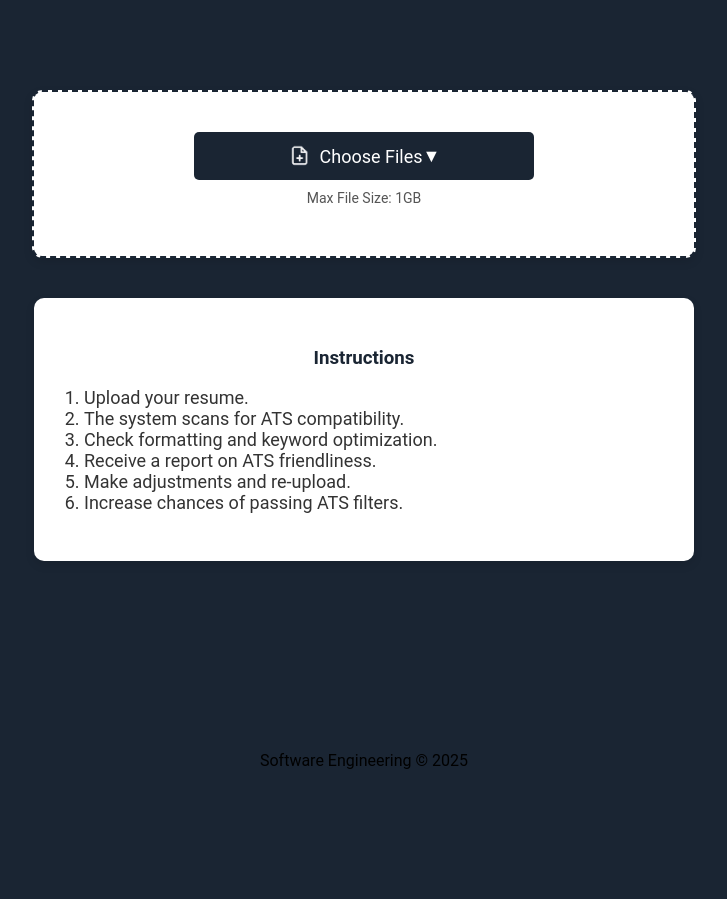
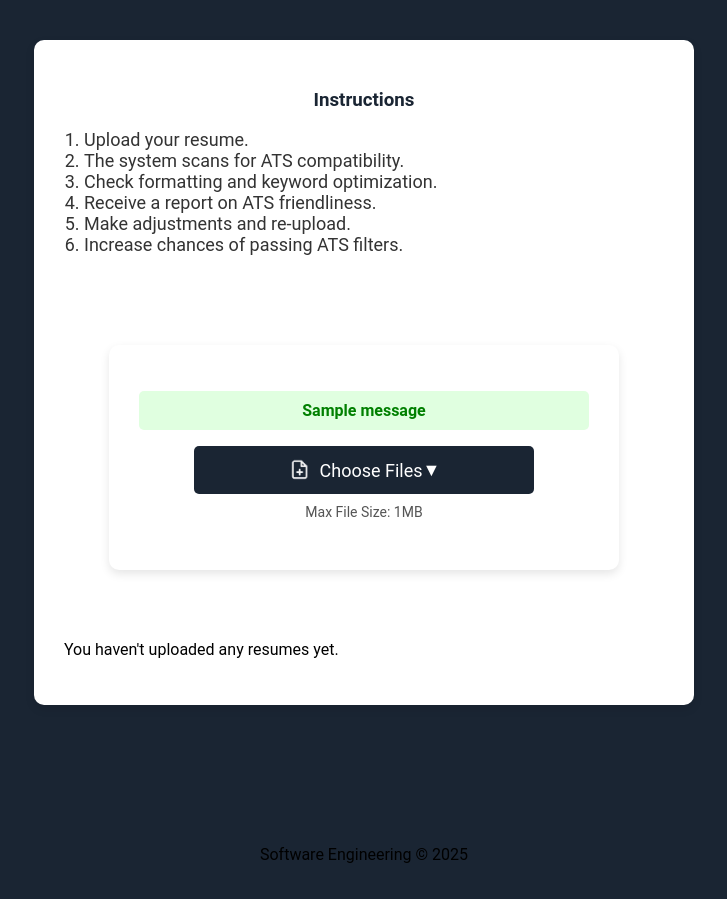
Before and after one commit to anonode/anti-ats, a Flask app: page / in a window 1280 px wide. Shown: the part 130-1029 px from the top of the page, without its empty margins (276-1003 px from the left). Before the commit the page ends 899 px from the top, so only its background shows below. Run offline with Flask 3, Linux system fonts and the light colour scheme; the visitor is signed in with stand-in values (Sample User, id 1); one stand-in notice (Sample message) is shown; parts of the project's set-up code (start-up, migrations or seed data) failed here and were passed over; some libraries are stand-ins or nearby versions.

Commit message:
adjust styling on front-end. correct flash message display. merge user-files.html into index.html.

```diff
--- a/app/app.py
+++ b/app/app.py
@@ -29,17 +29,19 @@ def home():
 
     username = session.get("username")
 
+    files = get_user_files(username)
+
     if request.method == "POST":
         file = request.files.get("file")
         if file:
-            if file.filename.endswith('.pdf') or file.filename.endswith('docx') or file.filename.endswith('doc'): # avoid malicious file updloads
-                filename = secure_filename(file.filename) # no directory traversal here. removes all special characters
+            if file.filename.endswith('.pdf') or file.filename.endswith('docx') or file.filename.endswith('doc'):  # avoid malicious file uploads
+                filename = secure_filename(file.filename)  # no directory traversal here. removes all special characters
                 user_dir = os.path.join(upload_path, username)
 
                 if not os.path.exists(user_dir):
                     os.makedirs(user_dir)
 
-                file.save(os.path.join(user_dir, filename)) # finally save file
+                file.save(os.path.join(user_dir, filename))  # save the file
 
                 flash("File uploaded successfully", "success")
                 return redirect(url_for("home"))
@@ -47,21 +49,7 @@ def home():
                 flash('Invalid file type', 'error')
                 return redirect(url_for("home"))
 
-    return render_template("index.html")
-
-@app.route("/<username>-files")
-def my_resumes():
-    if "username" not in session: # make sure they are logged in
-        return redirect(url_for("login"))
-
-    username = session["username"]
-    files = get_user_files(username)
-
-    if files:
-        return render_template("user_files.html", username=username, files=files)
-    else:
-        flash("You don't have any resumes uploaded yet.", "info")
-        return render_template("user_files.html", files=[])
+    return render_template("index.html", files=files)
 
 
 @app.route("/results", methods = ["GET", "POST"])
--- a/app/static/styles.css
+++ b/app/static/styles.css
@@ -367,7 +367,7 @@ p a:hover {
     max-width: 600px;
     width: 90%;
     text-align: center;
-    border: 2px dashed #1a2533;
+    border: 2px #1a2533;
 }
 
 .custom-file-upload {
@@ -664,3 +664,52 @@ a:hover {
 .google-btn:hover {
     background-color: #E5C100;
 }
+
+/* Success message style */
+.success {
+    color: green;
+    font-weight: bold;
+    background-color: #e0ffe0;
+    padding: 10px;
+    border-radius: 5px;
+    margin-bottom: 10px;
+}
+
+/* Error message style */
+.error {
+    color: red;
+    font-weight: bold;
+    background-color: #ffe0e0;
+    padding: 10px;
+    border-radius: 5px;
+    margin-bottom: 10px;
+}
+
+/* General message styling */
+#flash-messages ul {
+    list-style-type: none;
+    padding: 0;
+}
+
+#flash-messages ul li {
+    margin: 5px 0;
+}
+
+.uploaded-files {
+    margin-top: 20px;
+}
+
+.uploaded-files h3 {
+    font-size: 18px;
+    font-weight: bold;
+}
+
+.uploaded-files ul {
+    list-style-type: none;
+    padding: 0;
+}
+
+.uploaded-files ul li {
+    font-size: 16px;
+    padding: 5px 0;
+}
--- a/app/templates/index.html
+++ b/app/templates/index.html
@@ -18,22 +18,6 @@
         </div>
     </div>
 
-    <div class="upload-container">
-        <div class="upload-box">
-            <form method="POST" enctype="multipart/form-data" id="upload-form">
-                <label for="file-upload" class="custom-file-upload">
-                    <img src="{{ url_for('static', filename='paper-icon.png') }}" alt="Upload Icon" class="upload-icon">
-                    Choose Files
-                    <span class="dropdown-icon">▼</span>
-                </label>
-                <input id="file-upload" type="file" name="file" onchange="showSubmitButton()">
-                <p class="file-size-text">Max File Size: 1GB</p>
-
-                <div class="submit-container">
-                    <button type="submit" id="submit-btn">Submit</button>
-                </div>
-            </form>
-        </div>
 
         <div class="instructions">
             <h3>Instructions</h3>
@@ -45,7 +29,49 @@
                 <li>Make adjustments and re-upload.</li>
                 <li>Increase chances of passing ATS filters.</li>
             </ol>
+            <div class="upload-container">
+                <div class="upload-box">
+                    <div id="flash-messages">
+                        {% with messages = get_flashed_messages(with_categories=true) %}
+                            {% if messages %}
+                                <ul>
+                                    {% for category, message in messages %}
+                                        <li class="{{ category }}">{{ message }}</li>
+                                    {% endfor %}
+                                </ul>
+                            {% endif %}
+                        {% endwith %}
+                    </div>
+
+                    <form method="POST" enctype="multipart/form-data" id="upload-form">
+                        <label for="file-upload" class="custom-file-upload">
+                            <img src="{{ url_for('static', filename='paper-icon.png') }}" alt="Upload Icon" class="upload-icon">
+                            Choose Files
+                            <span class="dropdown-icon">▼</span>
+                        </label>
+                        <input id="file-upload" type="file" name="file" onchange="showSubmitButton()">
+                        <p class="file-size-text">Max File Size: 1MB</p>
+
+                        <div class="submit-container">
+                            <button type="submit" id="submit-btn">Submit</button>
+                        </div>
+                    </form>
+                </div>
         </div>
+
+        {% if files %}
+            <div class="uploaded-container">
+                <h3>Your Previous Submissions:</h3>
+                <ul>
+                    {% for file in files %}
+                        <li>{{ file.filename }}</li>
+                    {% endfor %}
+                </ul>
+            </div>
+        {% else %}
+            <p>You haven't uploaded any resumes yet.</p>
+        {% endif %}
+
     </div>
 
     <div class="footer">
```
